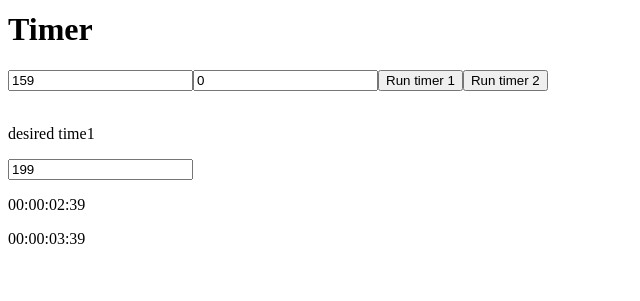
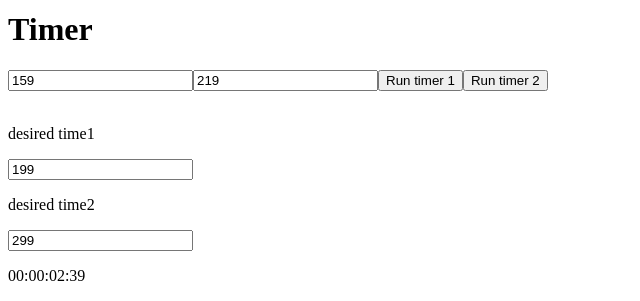
Before and after one commit to Programmerdin/TimerPlusChessClock, a React (Create React App) app: page / in a window 1280 px wide. Shown: the part 129-430 px from the top of the page, without its empty margins (0-640 px from the left). Built offline with nearby package versions, Linux system fonts and the light colour scheme.

Commit message:
same w prev version but fixed small stuff

```diff
--- a/src/App.js
+++ b/src/App.js
@@ -1,7 +1,7 @@
 import React from "react";
 import Timer from './Timer'
 import Stopwatch from "./Stopwatch";
-import TimerTesting from "./TimerTesting";
+
 
 function App() {
   return (
@@ -9,10 +9,6 @@ function App() {
       <Stopwatch></Stopwatch>
       <br></br>
       <Timer></Timer>
-      <br></br>
-      <br></br>
-      <br></br>
-      <TimerTesting></TimerTesting>
     </div>
   );
 }
--- a/src/Timer.jsx
+++ b/src/Timer.jsx
@@ -154,7 +154,7 @@ const Timer = () => {
 
         <input
           type="number"
-          value={time2}
+          value={convert_time_digits_in_array_into_seconds(desired_time2) - time2}
           onChange={(e) => setTime2(e.target.value * 1)} // *1 to convert to number from string
         ></input>
 
@@ -167,14 +167,19 @@ const Timer = () => {
         <br></br>
 
         <p>desired time1</p>
+        <input
+          type="text"
+          value={desired_time1}
+          onChange={(e) => setDesiredTime1(e.target.value)}
+        ></input>
 
-        <form>
-          <input
-            type="text"
-            value={desired_time1}
-            onChange={(e) => setDesiredTime1(e.target.value)}
-          ></input>
-        </form>
+        <p>desired time2</p>
+        <input
+          type="text"
+          value={desired_time2}
+          onChange={(e) => setDesiredTime1(e.target.value)}
+        ></input>
+
         <p>{convert_time_in_seconds_into_time_format(desired_time1)}</p>
         <p>{convert_time_in_seconds_into_time_format(desired_time2)}</p>
 
```
